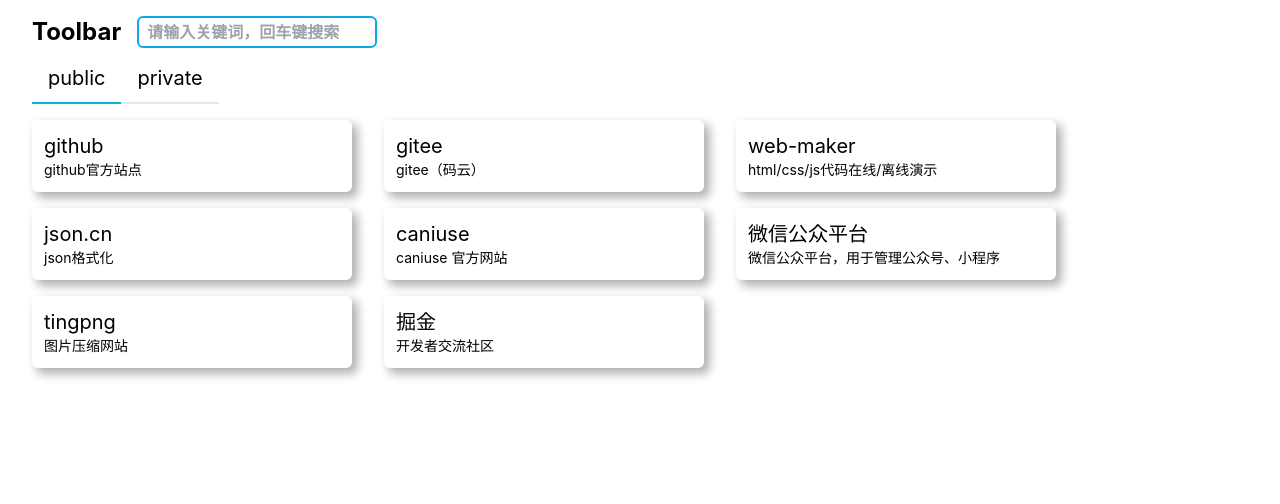
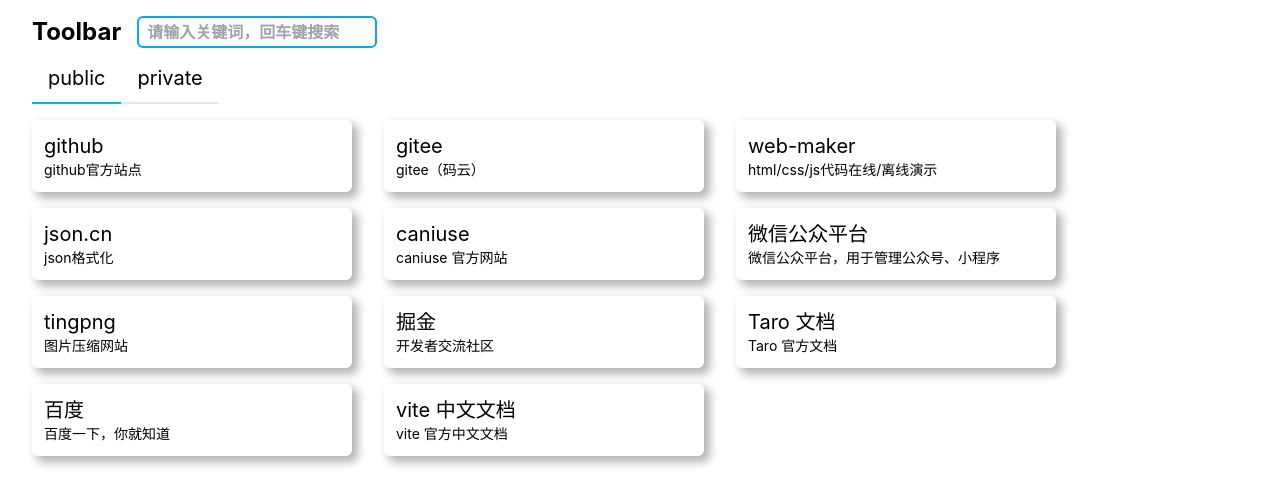
Before and after one commit to lexmin0412/advanced-stack-park, a React (Vite) app: page /advanced-stack-park/toolbar in a window 1280 px wide. Shown: the top 504 px of the page. Built offline with nearby package versions, Linux system fonts and the light colour scheme.

Commit message:
feat: add taro, baidu, vite

```diff
--- a/src/routes/toolbar/data.ts
+++ b/src/routes/toolbar/data.ts
@@ -62,6 +62,27 @@
 		title: '掘金',
 		desc: '开发者交流社区',
 		link: 'https://juejin.cn/',
-	}
+	},
+	{
+		icon: '',
+		id: 'taro',
+		title: 'Taro 文档',
+		desc: 'Taro 官方文档',
+		link: 'https://taro-docs.jd.com/taro/docs/',
+	},
+	{
+		icon: '',
+		id: 'baidu',
+		title: '百度',
+		desc: '百度一下，你就知道',
+		link: 'https://baidu.com',
+	},
+	{
+		icon: 'https://cn.vitejs.dev/logo.svg',
+		id: 'vite',
+		title: 'vite 中文文档',
+		desc: 'vite 官方中文文档',
+		link: 'https://cn.vitejs.dev/',
+	},
 	//
 ]
```
